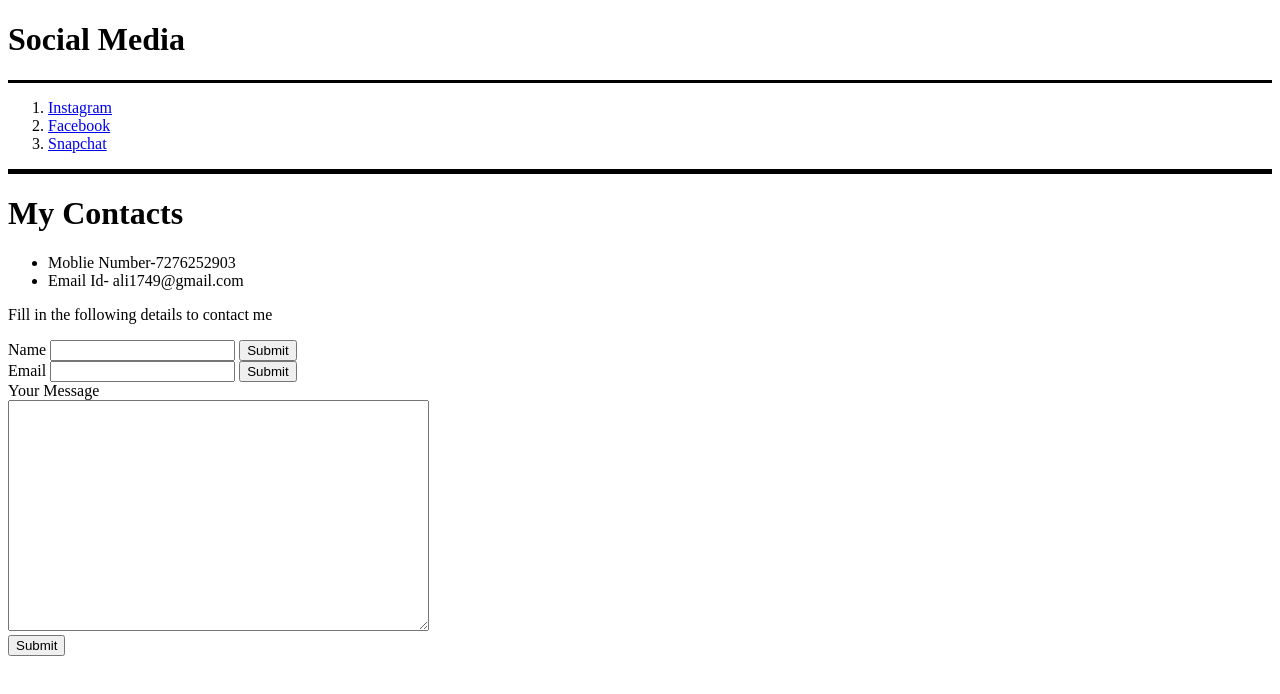
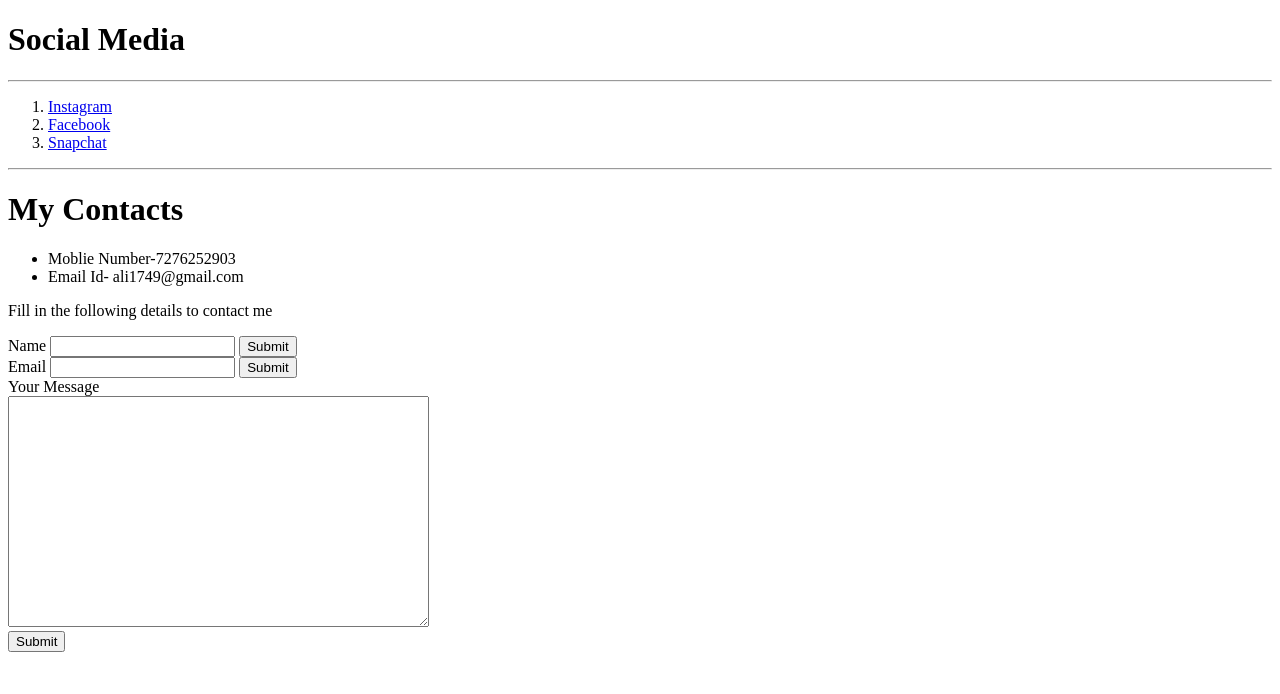
Before and after one commit to Aliresh17/cv, a plain HTML site: page contacts.html in a window 1280 px wide. Drawn offline with Linux system fonts and the light colour scheme.

Commit message:
hr tag in contacts updated

```diff
--- a/contacts.html
+++ b/contacts.html
@@ -6,13 +6,13 @@
 </head>
 <body>
   <h1>Social Media</h1>
-  <hr size="3" color="black">
+  <hr>
   <ol>
     <li><a href="https://www.instagram.com/aliresh._/">Instagram</a></li>
     <li><a href="https://www.facebook.com">Facebook</a></li>
     <li><a href="https://web.snapchat.com">Snapchat</a></li>
   </ol>
-  <hr size="5" color="black">
+  <hr>
   <h1>My Contacts</h1>
   <ul>
     <li>Moblie Number-7276252903</li>
```
